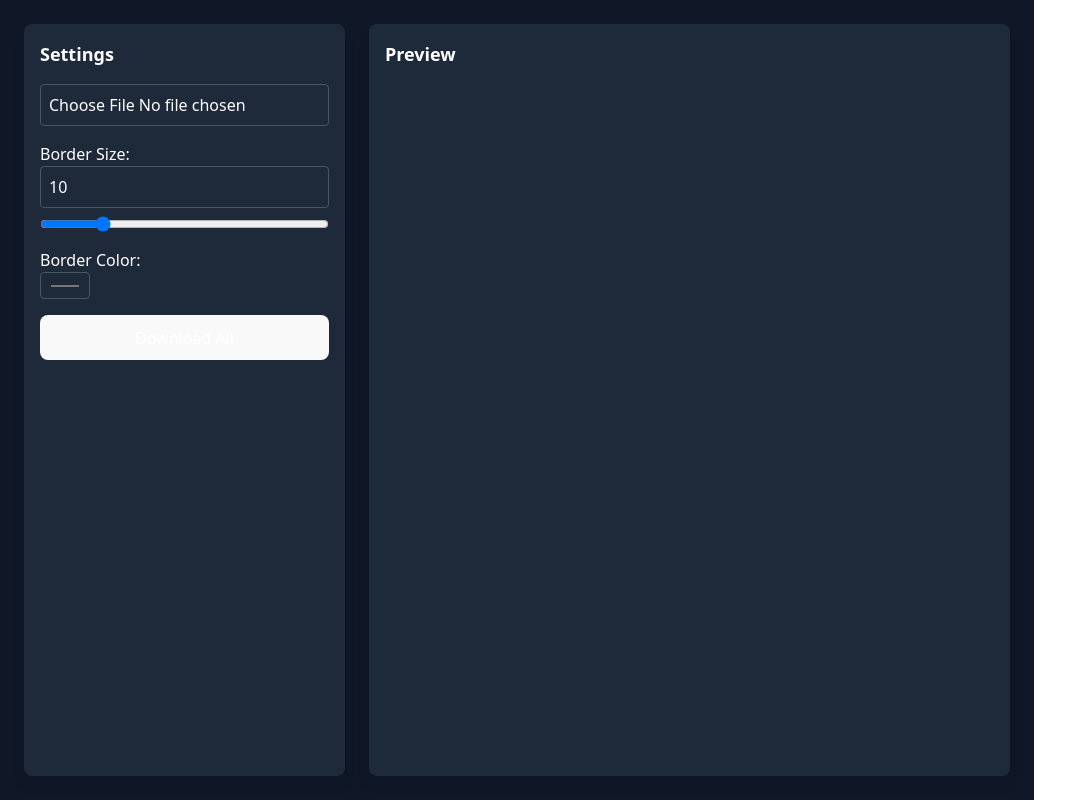
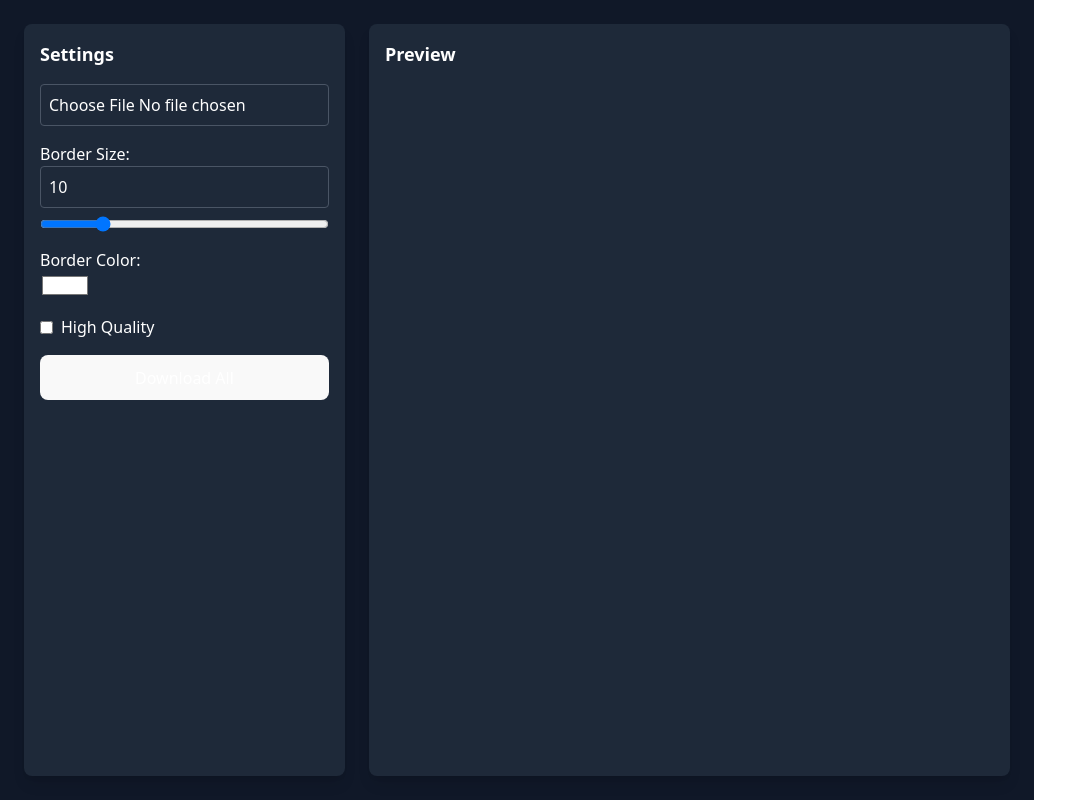
Before and after one commit to elvisvidal/image-processor, a React (Vite) app: page / in a window 1280 px wide. Shown: the whole page, without its empty margins (0-1073 px from the left). Built offline with nearby package versions, Linux system fonts and the light colour scheme.

Commit message:
Quality control

```diff
--- a/src/components/ImageProcessor.tsx
+++ b/src/components/ImageProcessor.tsx
@@ -2,15 +2,16 @@ import { useState, useRef, useEffect } from 'react';
 import Cropper from 'react-easy-crop';
 
 interface CropDimensions {
+  aspect: string;
   width: number;
   height: number;
-  aspect: number;
 }
 
 export default function ImageProcessor() {
   const [image, setImage] = useState<string | null>(null);
   const [borderColor, setBorderColor] = useState<string>('#ffffff');
   const [borderSize, setBorderSize] = useState<number>(10);
+  const [isHighQuality, setIsHighQuality] = useState<boolean>(false);
   const canvasRefs = useRef<{ [key: string]: HTMLCanvasElement | null }>({});
   const [cropPositions, setCropPositions] = useState<{
     [key: string]: { x: number; y: number };
@@ -19,9 +20,9 @@ export default function ImageProcessor() {
   const [croppedAreas, setCroppedAreas] = useState<{ [key: string]: any }>({});
 
   const cropDimensions: Record<string, CropDimensions> = {
-    square: { width: 256, height: 256, aspect: 1 },
-    portrait: { width: 256, height: 320, aspect: 3 / 4 },
-    landscape: { width: 320, height: 256, aspect: 4 / 3 },
+    square: { aspect: '1x1', width: 256, height: 256 },
+    portrait: { aspect: '3x4', width: 256, height: 320 },
+    landscape: { aspect: '4x3', width: 320, height: 256 },
   };
 
   useEffect(() => {
@@ -73,8 +74,8 @@ export default function ImageProcessor() {
       const canvas = canvasRefs.current[size];
       if (canvas) {
         const link = document.createElement('a');
-        link.download = `${size}-image.png`;
-        link.href = canvas.toDataURL();
+        link.download = `${size}-image.jpg`;
+        link.href = canvas.toDataURL('image/jpeg', isHighQuality ? 1.0 : 0.3);
         link.click();
       }
     }, 300);
@@ -113,8 +114,15 @@ export default function ImageProcessor() {
             type="color"
             value={borderColor}
             onChange={(e) => setBorderColor(e.target.value)}
-            className="p-2 border border-gray-600 rounded"
           />
+        </label>
+        <label className="flex items-center gap-2 mt-4">
+          <input
+            type="checkbox"
+            checked={isHighQuality}
+            onChange={() => setIsHighQuality(!isHighQuality)}
+          />
+          High Quality
         </label>
         <button
           onClick={() => Object.keys(cropDimensions).forEach(handleDownload)}
@@ -130,10 +138,7 @@ export default function ImageProcessor() {
           {image &&
             Object.entries(cropDimensions).map(([size, dimensions]) => (
               <div key={size} className="flex flex-col gap-2 items-center">
-                <p className="text-center font-semibold">
-                  {size.charAt(0).toUpperCase() + size.slice(1)} (
-                  {dimensions.width}x{dimensions.height})
-                </p>
+                <p className="text-center font-semibold">{dimensions.aspect}</p>
                 <div
                   className="relative"
                   style={{
@@ -146,7 +151,7 @@ export default function ImageProcessor() {
                     image={image}
                     crop={cropPositions[size] || { x: 0, y: 0 }}
                     zoom={zoomLevels[size] || 1}
-                    aspect={dimensions.aspect}
+                    aspect={dimensions.width / dimensions.height}
                     onCropChange={(crop) =>
                       setCropPositions((prev) => ({ ...prev, [size]: crop }))
                     }
```
